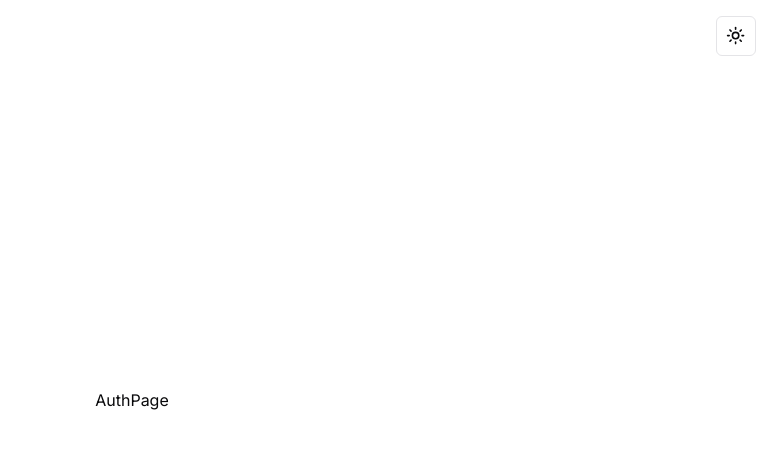
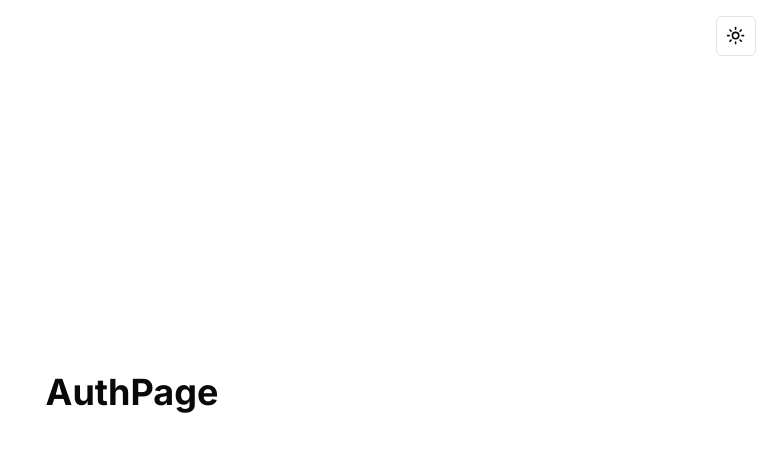
Before and after one commit to Claudio-Lins/next-clins-template, a Next.js app: page /auth in a window 1280 px wide. Shown: the top 452 px of the page, without its empty margins (508-1280 px from the left). Built offline with nearby package versions, Linux system fonts and the light colour scheme.

Commit message:
core: upgrade Nextjs

```diff
--- a/package.json
+++ b/package.json
@@ -15,7 +15,7 @@
     "class-variance-authority": "^0.7.0",
     "clsx": "^2.1.0",
     "lucide-react": "^0.309.0",
-    "next": "14.0.4",
+    "next": "14.1.0",
     "next-themes": "^0.2.1",
     "react": "^18",
     "react-dom": "^18",
--- a/src/app/auth/(home)/page.tsx
+++ b/src/app/auth/(home)/page.tsx
@@ -2,7 +2,7 @@ export default async function AuthPage() {
   await new Promise((resolve) => setTimeout(resolve, 1000));
   return (
     <div className="flex h-screen w-full items-center justify-center">
-      AuthPage
+      <h1>AuthPage</h1>
     </div>
   );
 }
```
Also changed, not shown: 1 other file (tests, documents, lock files or other folders).
